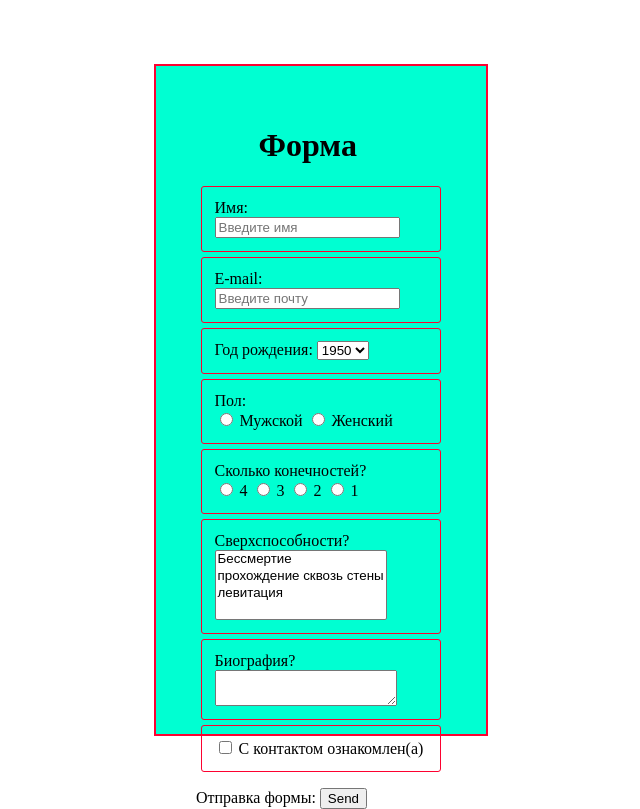
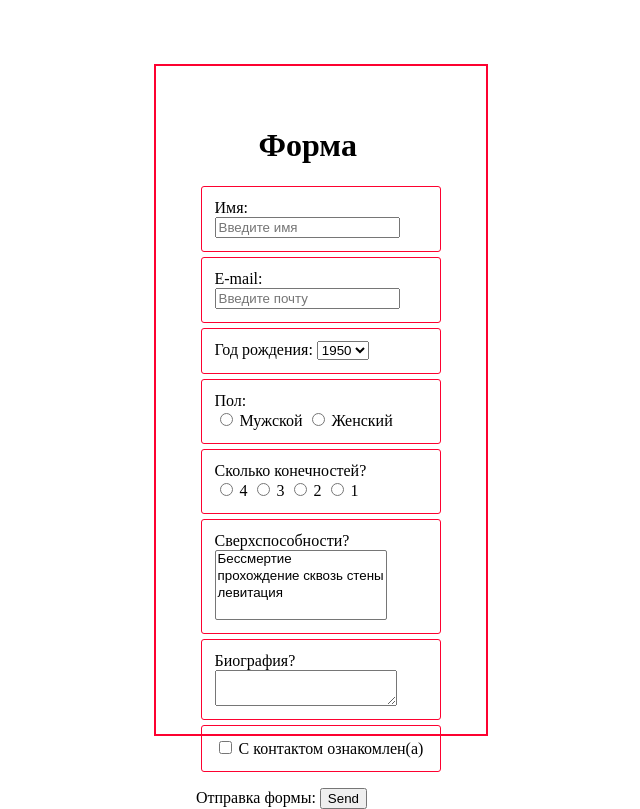
Before and after one commit to 4ard/44, a PHP site: page /form.php in a window 1280 px wide. Shown: the whole page, without its empty margins (319-959 px from the left). Run offline with PHP 8.4, Linux system fonts and the light colour scheme; data that the repository does not hold is empty.

Commit message:
form.php

```diff
--- a/form.php
+++ b/form.php
@@ -9,7 +9,7 @@ body{
 .main{
     padding: 40px;
     width: 250px;
-    background-color: #00ffd2;
+    background-color: white;
     border: 2px solid #fd0130;
 }
 
```
